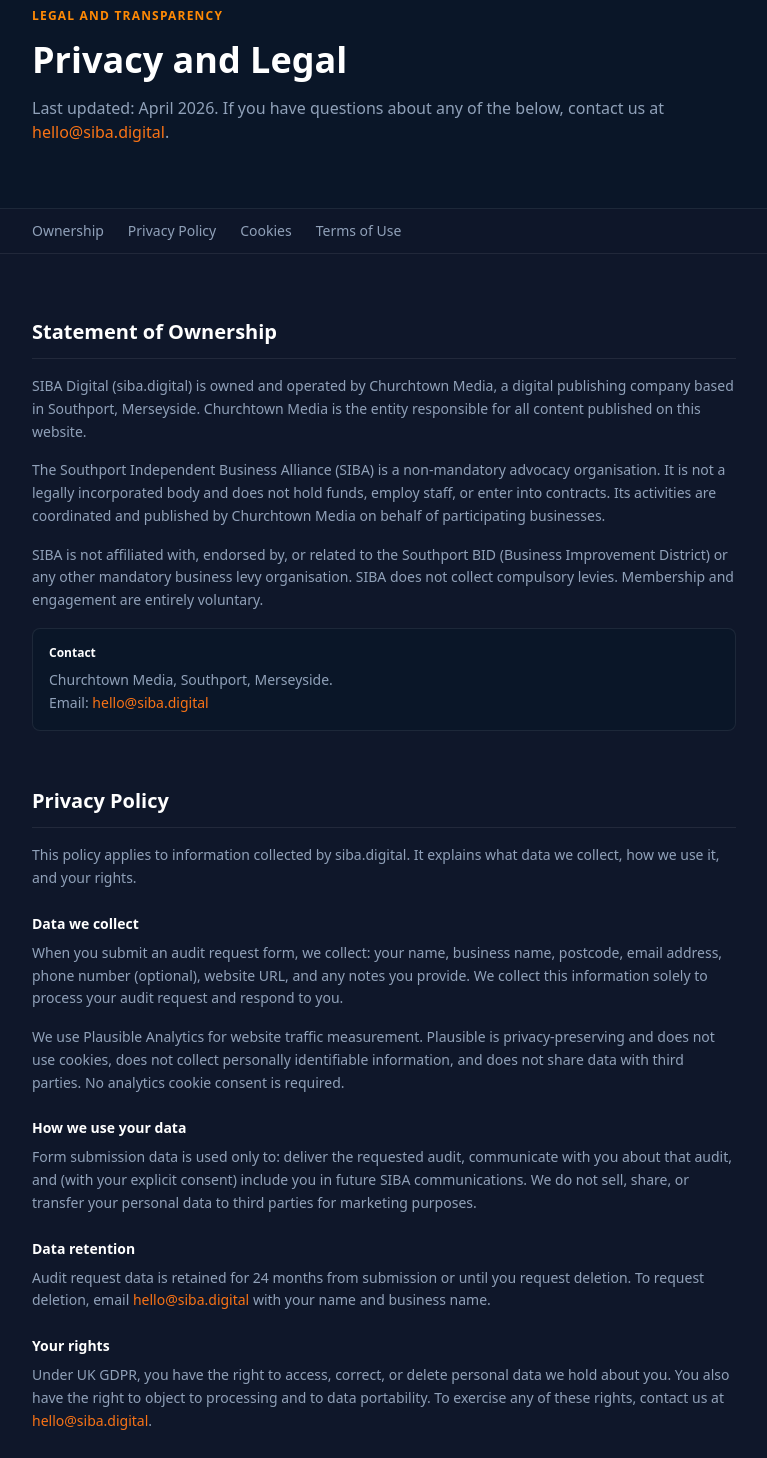
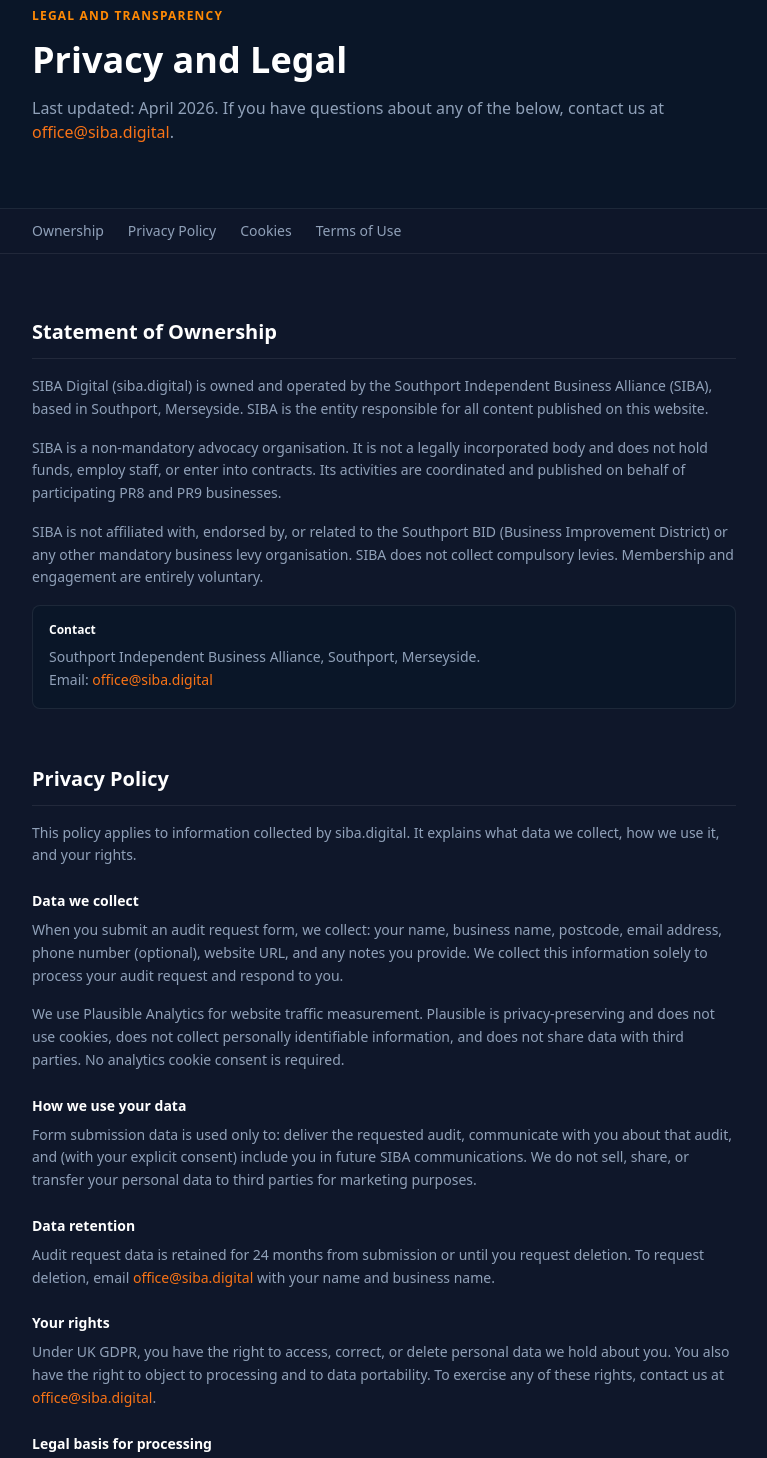
Before and after one commit to damian756/siba.digital, a Next.js app: page /privacy in a window 1280 px wide. Shown: the part 120-1578 px from the top of the page, without its empty margins (256-1023 px from the left). Built offline with nearby package versions, Linux system fonts and the light colour scheme.

Commit message:
Fix: office@ email, SIBA as owning entity throughout

```diff
--- a/app/api/audit/route.ts
+++ b/app/api/audit/route.ts
@@ -10,7 +10,7 @@ export async function POST(req: Request) {
     }
 
     const apiKey = process.env.RESEND_API_KEY;
-    const toEmail = process.env.CONTACT_EMAIL || "hello@siba.digital";
+    const toEmail = process.env.CONTACT_EMAIL || "office@siba.digital";
 
     if (!apiKey) {
       console.error("RESEND_API_KEY not set");
@@ -37,7 +37,7 @@ export async function POST(req: Request) {
         "Content-Type": "application/json",
       },
       body: JSON.stringify({
-        from: "SIBA Digital <noreply@siba.digital>",
+        from: "SIBA Digital <office@siba.digital>",
         to: toEmail,
         subject: `New Audit Request: ${businessName} (${postcode})`,
         html,
--- a/app/privacy/page.tsx
+++ b/app/privacy/page.tsx
@@ -30,8 +30,8 @@ export default function PrivacyPage() {
           <p className="text-slate-400">
             Last updated: {LAST_UPDATED}. If you have questions about any of the below,
             contact us at{" "}
-            <a href="mailto:hello@siba.digital" className="text-[#f97316] hover:underline">
-              hello@siba.digital
+            <a href="mailto:office@siba.digital" className="text-[#f97316] hover:underline">
+              office@siba.digital
             </a>
             .
           </p>
@@ -65,15 +65,14 @@ export default function PrivacyPage() {
 
         <Section id="ownership" title="Statement of Ownership">
           <p>
-            SIBA Digital (siba.digital) is owned and operated by Churchtown Media, a digital
-            publishing company based in Southport, Merseyside. Churchtown Media is the entity
+            SIBA Digital (siba.digital) is owned and operated by the Southport Independent
+            Business Alliance (SIBA), based in Southport, Merseyside. SIBA is the entity
             responsible for all content published on this website.
           </p>
           <p>
-            The Southport Independent Business Alliance (SIBA) is a non-mandatory advocacy
-            organisation. It is not a legally incorporated body and does not hold funds, employ
-            staff, or enter into contracts. Its activities are coordinated and published by
-            Churchtown Media on behalf of participating businesses.
+            SIBA is a non-mandatory advocacy organisation. It is not a legally incorporated
+            body and does not hold funds, employ staff, or enter into contracts. Its activities
+            are coordinated and published on behalf of participating PR8 and PR9 businesses.
           </p>
           <p>
             SIBA is not affiliated with, endorsed by, or related to the Southport BID (Business
@@ -83,12 +82,12 @@ export default function PrivacyPage() {
           <div className="rounded-lg border border-white/8 bg-[#0a1628] p-4 mt-4">
             <p className="text-xs font-semibold text-white mb-2">Contact</p>
             <p>
-              Churchtown Media, Southport, Merseyside.
-              <br />
-              Email:{" "}
-              <a href="mailto:hello@siba.digital" className="text-[#f97316] hover:underline">
-                hello@siba.digital
-              </a>
+            Southport Independent Business Alliance, Southport, Merseyside.
+            <br />
+            Email:{" "}
+            <a href="mailto:office@siba.digital" className="text-[#f97316] hover:underline">
+              office@siba.digital
+            </a>
             </p>
           </div>
         </Section>
@@ -125,8 +124,8 @@ export default function PrivacyPage() {
           <p>
             Audit request data is retained for 24 months from submission or until you request
             deletion. To request deletion, email{" "}
-            <a href="mailto:hello@siba.digital" className="text-[#f97316] hover:underline">
-              hello@siba.digital
+            <a href="mailto:office@siba.digital" className="text-[#f97316] hover:underline">
+              office@siba.digital
             </a>{" "}
             with your name and business name.
           </p>
@@ -136,8 +135,8 @@ export default function PrivacyPage() {
             Under UK GDPR, you have the right to access, correct, or delete personal data we
             hold about you. You also have the right to object to processing and to data
             portability. To exercise any of these rights, contact us at{" "}
-            <a href="mailto:hello@siba.digital" className="text-[#f97316] hover:underline">
-              hello@siba.digital
+            <a href="mailto:office@siba.digital" className="text-[#f97316] hover:underline">
+              office@siba.digital
             </a>
             .
           </p>
@@ -190,7 +189,7 @@ export default function PrivacyPage() {
 
           <h3 className="text-sm font-semibold text-white mt-6 mb-2">Limitation of liability</h3>
           <p>
-            Churchtown Media accepts no liability for decisions made based on content published
+            SIBA accepts no liability for decisions made based on content published
             on siba.digital. SEO audits and recommendations are provided in good faith but
             results depend on factors outside our control, including search engine algorithm
             changes.
--- a/components/AuditForm.tsx
+++ b/components/AuditForm.tsx
@@ -174,7 +174,7 @@ export default function AuditForm() {
 
       {state === "error" && (
         <p className="mt-4 text-sm text-red-400">
-          Something went wrong. Please try again or email us directly at hello@siba.digital
+          Something went wrong. Please try again or email us directly at office@siba.digital
         </p>
       )}
 
--- a/components/Footer.tsx
+++ b/components/Footer.tsx
@@ -81,15 +81,12 @@ export default function Footer() {
             &copy; {year} Southport Independent Business Alliance. All rights reserved.
           </p>
           <p className="text-xs text-slate-600">
-            Built by{" "}
-            <a
-              href="https://churchtownmedia.co.uk"
-              target="_blank"
-              rel="noopener noreferrer"
-              className="hover:text-slate-400 transition-colors"
-            >
-              Churchtown Media
-            </a>
+          <a
+            href="mailto:office@siba.digital"
+            className="hover:text-slate-400 transition-colors"
+          >
+            office@siba.digital
+          </a>
           </p>
         </div>
       </div>
```
